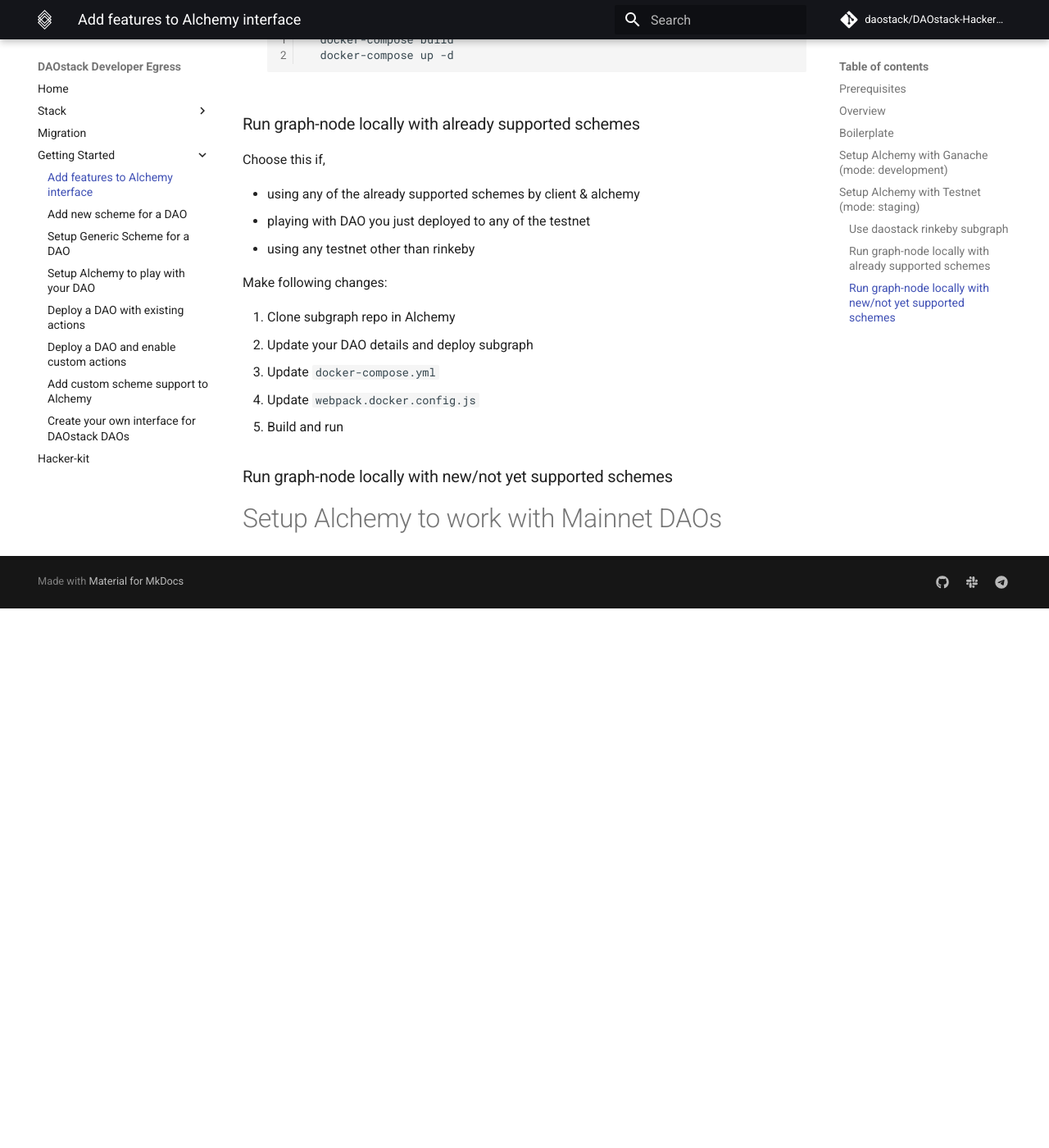
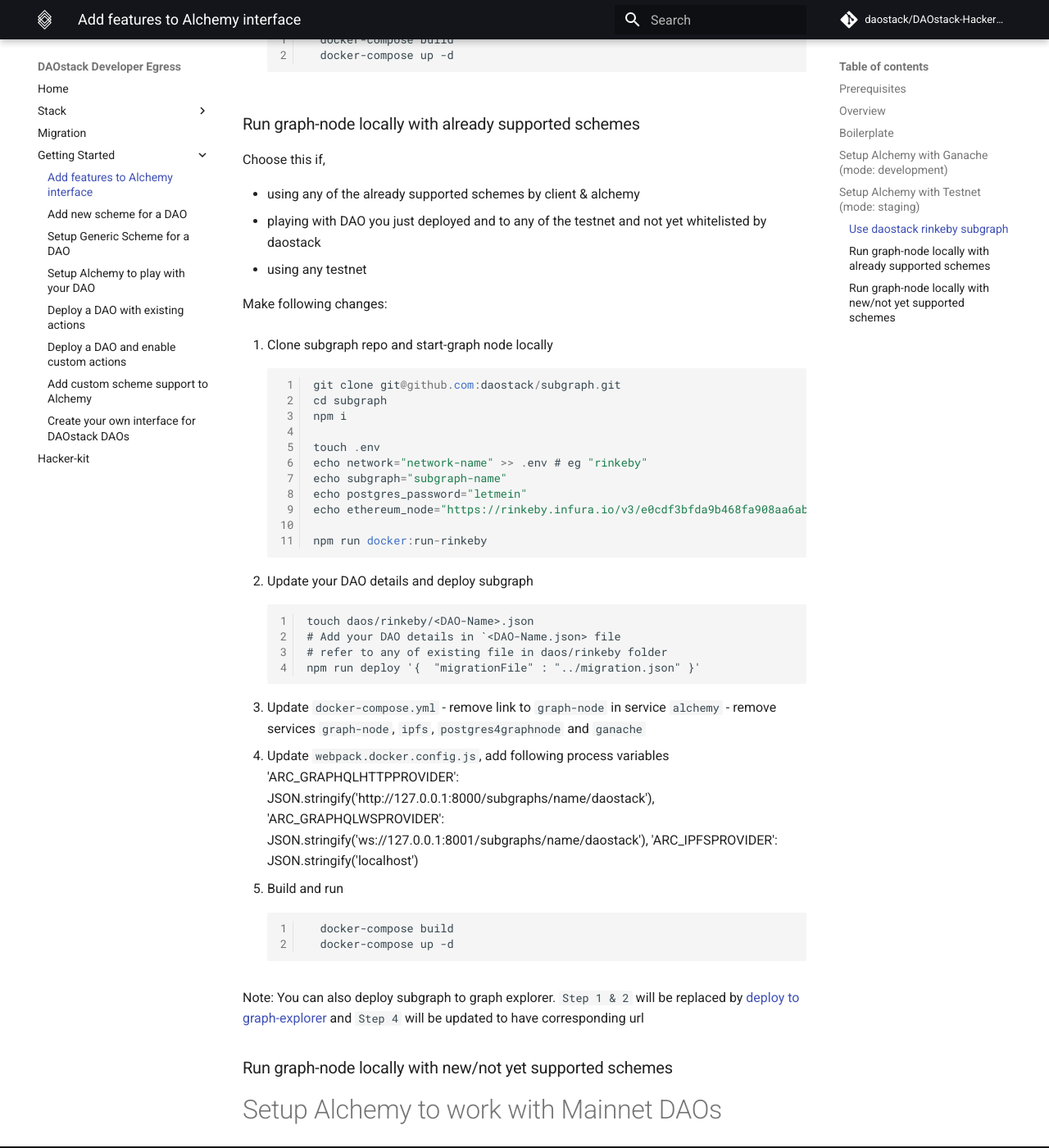
Before and after one commit to daostack/DAOstack-Hackers-Kit, an MkDocs documentation site: the page built from docs/gettingStarted/setupAlchemyDevMode.md, in a window 1280 px wide and 1400 px high, scrolled down 2542 px. Shown: the whole window at 82% size. Built offline with MkDocs 1.6.1 and Material for MkDocs 9.7.7, drawn with Linux system fonts in a browser that asks for light colours; comment, search, counter and statistics services are not loaded; before the commit the page ends 3284 px from its top, so only the background shows below that.

Commit message:
docs: deploy subgraph

```diff
--- a/docs/gettingStarted/setupAlchemyDevMode.md
+++ b/docs/gettingStarted/setupAlchemyDevMode.md
@@ -83,16 +83,48 @@
   Choose this if,
 
   - using any of the already supported schemes by client & alchemy
-  - playing with DAO you just deployed to any of the testnet
-  - using any testnet other than rinkeby
+  - playing with DAO you just deployed and to any of the testnet and not yet whitelisted by daostack
+  - using any testnet
 
   Make following changes:
 
-  1. Clone subgraph repo in Alchemy
+  1. Clone subgraph repo and start-graph node locally
+
+        git clone git@github.com:daostack/subgraph.git
+        cd subgraph
+        npm i
+
+        touch .env
+        echo network="network-name" >> .env # eg "rinkeby"
+        echo subgraph="subgraph-name"
+        echo postgres_password="letmein"
+        echo ethereum_node="https://rinkeby.infura.io/v3/e0cdf3bfda9b468fa908aa6ab03d5ba2"
+
+        npm run docker:run-rinkeby
+
   2. Update your DAO details and deploy subgraph
+
+        touch daos/rinkeby/<DAO-Name>.json
+        # Add your DAO details in `<DAO-Name.json> file
+        # refer to any of existing file in daos/rinkeby folder
+        npm run deploy '{  "migrationFile" : "../migration.json" }'
+
   3. Update `docker-compose.yml`
-  4. Update `webpack.docker.config.js`
+        - remove link to `graph-node` in service `alchemy`
+        - remove services `graph-node`, `ipfs`, `postgres4graphnode` and `ganache`
+
+  4. Update `webpack.docker.config.js`, add following process variables
+        'ARC_GRAPHQLHTTPPROVIDER': JSON.stringify('http://127.0.0.1:8000/subgraphs/name/daostack'),
+        'ARC_GRAPHQLWSPROVIDER': JSON.stringify('ws://127.0.0.1:8001/subgraphs/name/daostack'),
+        'ARC_IPFSPROVIDER': JSON.stringify('localhost')
+
   5. Build and run
+
+          docker-compose build
+          docker-compose up -d
+
+   Note: You can also deploy subgraph to graph explorer. `Step 1 & 2` will be replaced by [deploy to graph-explorer](https://github.com/daostack/subgraph#deploy-subgraph)
+   and `Step 4` will be updated to have corresponding url
 
 ### Run  graph-node locally with new/not yet supported schemes
 
```
